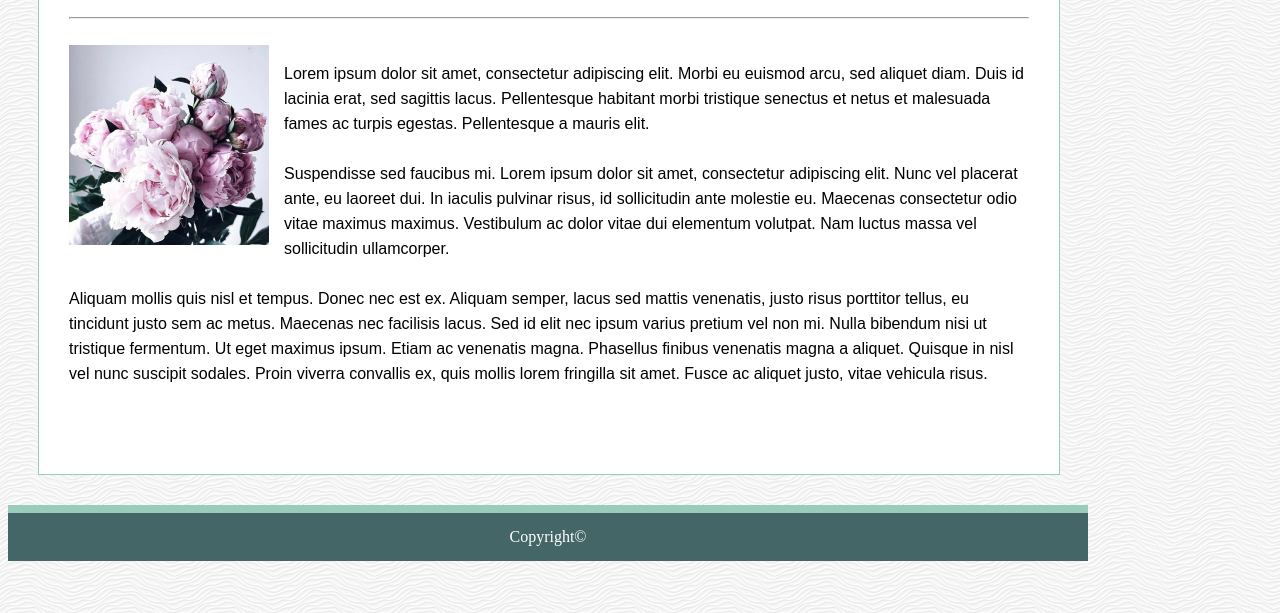
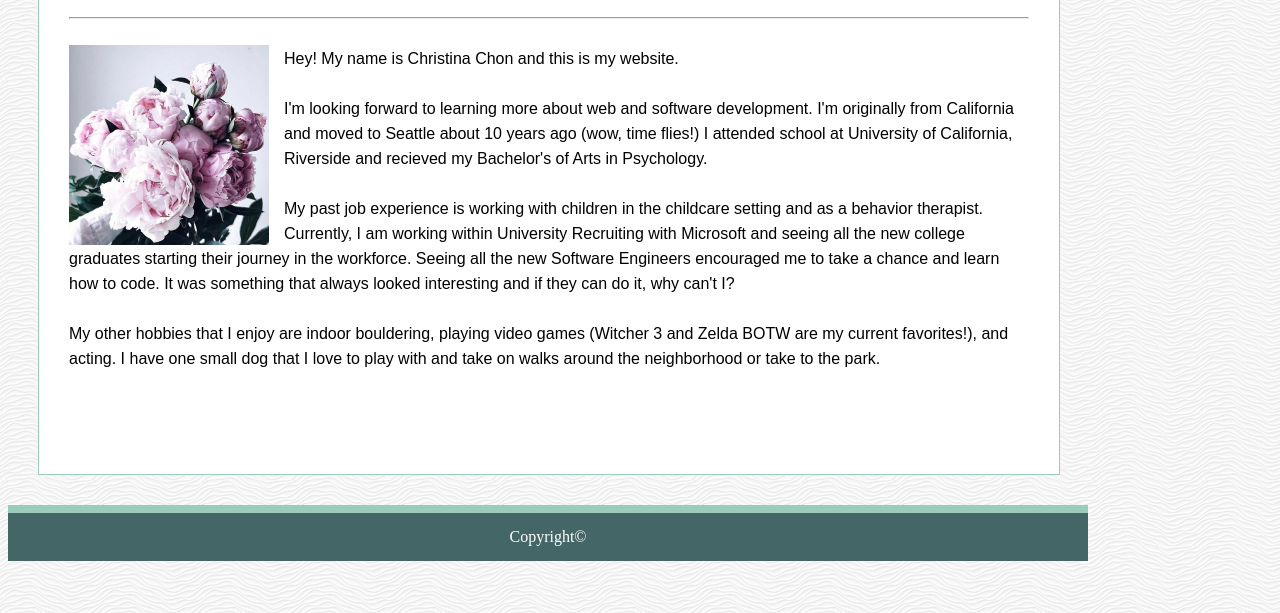
Before and after one commit to christinachon/Basic-Portfolio, a plain HTML site: page index.html in a window 1280 px wide. Shown: the part 187-800 px from the top of the page. Drawn offline with Linux system fonts and the light colour scheme; files whose address does not match are found by name.

Commit message:
updated about me

```diff
--- a/assets/css/style.css
+++ b/assets/css/style.css
@@ -30,6 +30,8 @@ body {
  p{
      font-family: 'Arial', 'Helvetica Neue', 'Helvetica', 'sans-serif';
      line-height: 25px;
+     position: relative;
+     bottom: 15px;
  }
 
  .topnav ul{
--- a/index.html
+++ b/index.html
@@ -19,9 +19,11 @@
             <h2>About Me</h2> <hr>
             <br>
             <img style="float: left; margin-right: 15px" src="C:/Users/Chon/Basic-Portfolio/assets/images/flowers.jpg" alt="Picture of Self" width="200" height="200">
-            <p>Lorem ipsum dolor sit amet, consectetur adipiscing elit. Morbi eu euismod arcu, sed aliquet diam. Duis id lacinia erat, sed sagittis lacus. Pellentesque habitant morbi tristique senectus et netus et malesuada fames ac turpis egestas. Pellentesque a mauris elit. <br><br>
-            Suspendisse sed faucibus mi. Lorem ipsum dolor sit amet, consectetur adipiscing elit. Nunc vel placerat ante, eu laoreet dui. In iaculis pulvinar risus, id sollicitudin ante molestie eu. Maecenas consectetur odio vitae maximus maximus. Vestibulum ac dolor vitae dui elementum volutpat. Nam luctus massa vel sollicitudin ullamcorper. <br><br>
-            Aliquam mollis quis nisl et tempus. Donec nec est ex. Aliquam semper, lacus sed mattis venenatis, justo risus porttitor tellus, eu tincidunt justo sem ac metus. Maecenas nec facilisis lacus. Sed id elit nec ipsum varius pretium vel non mi. Nulla bibendum nisi ut tristique fermentum. Ut eget maximus ipsum. Etiam ac venenatis magna. Phasellus finibus venenatis magna a aliquet. Quisque in nisl vel nunc suscipit sodales. Proin viverra convallis ex, quis mollis lorem fringilla sit amet. Fusce ac aliquet justo, vitae vehicula risus.
+            <p>
+                Hey! My name is Christina Chon and this is my website.<br><br>
+                I'm looking forward to learning more about web and software development. I'm originally from California and moved to Seattle about 10 years ago (wow, time flies!) I attended school at University of California, Riverside and recieved my Bachelor's of Arts in Psychology. <br><br>
+                My past job experience is working with children in the childcare setting and as a behavior therapist. Currently, I am working within University Recruiting with Microsoft and seeing all the new college graduates starting their journey in the workforce. Seeing all the new Software Engineers encouraged me to take a chance and learn how to code. It was something that always looked interesting and if they can do it, why can't I?<br><br>
+                My other hobbies that I enjoy are indoor bouldering, playing video games (Witcher 3 and Zelda BOTW are my current favorites!), and acting. I have one small dog that I love to play with and take on walks around the neighborhood or take to the park.
             </p>
 
         </div>
```
